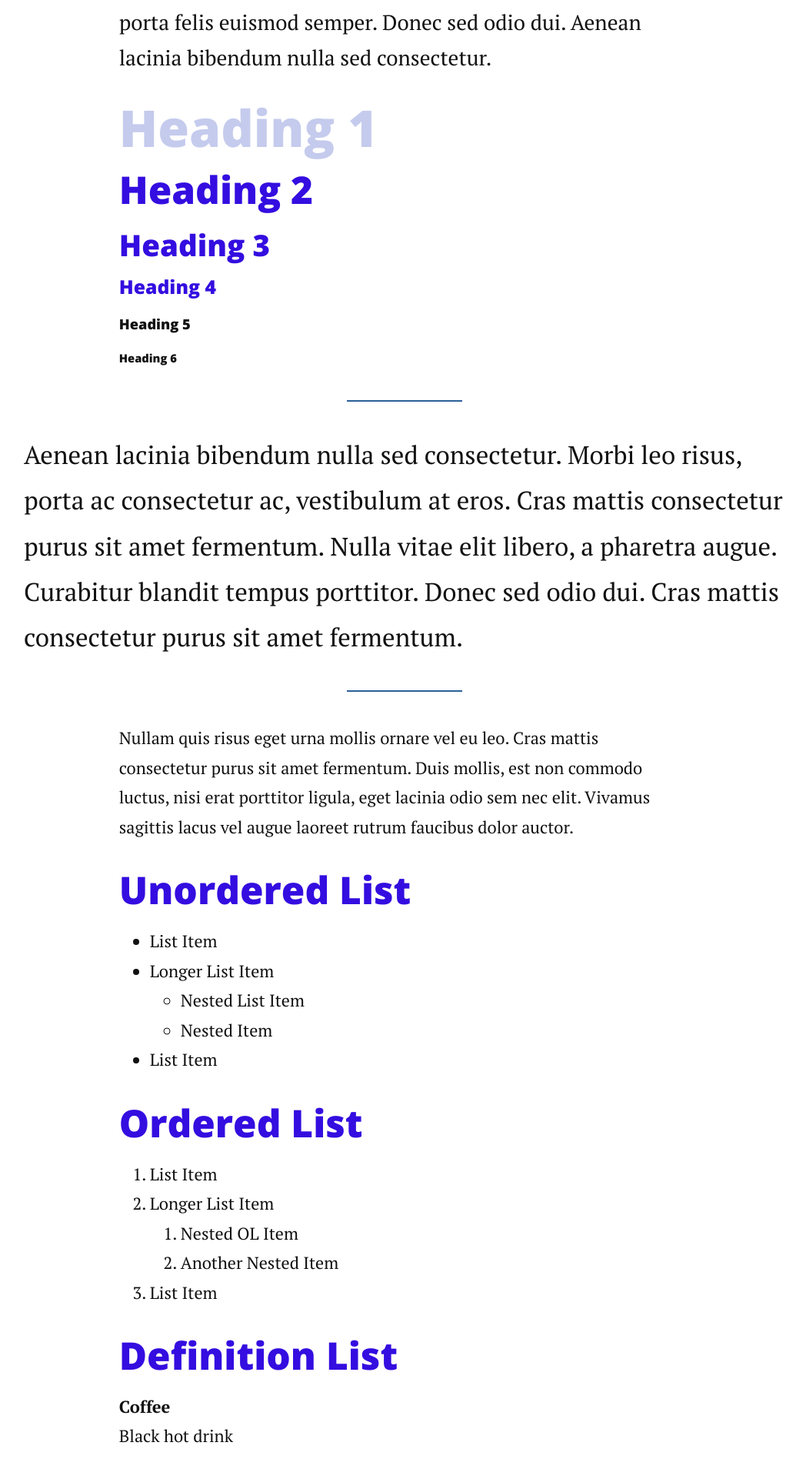
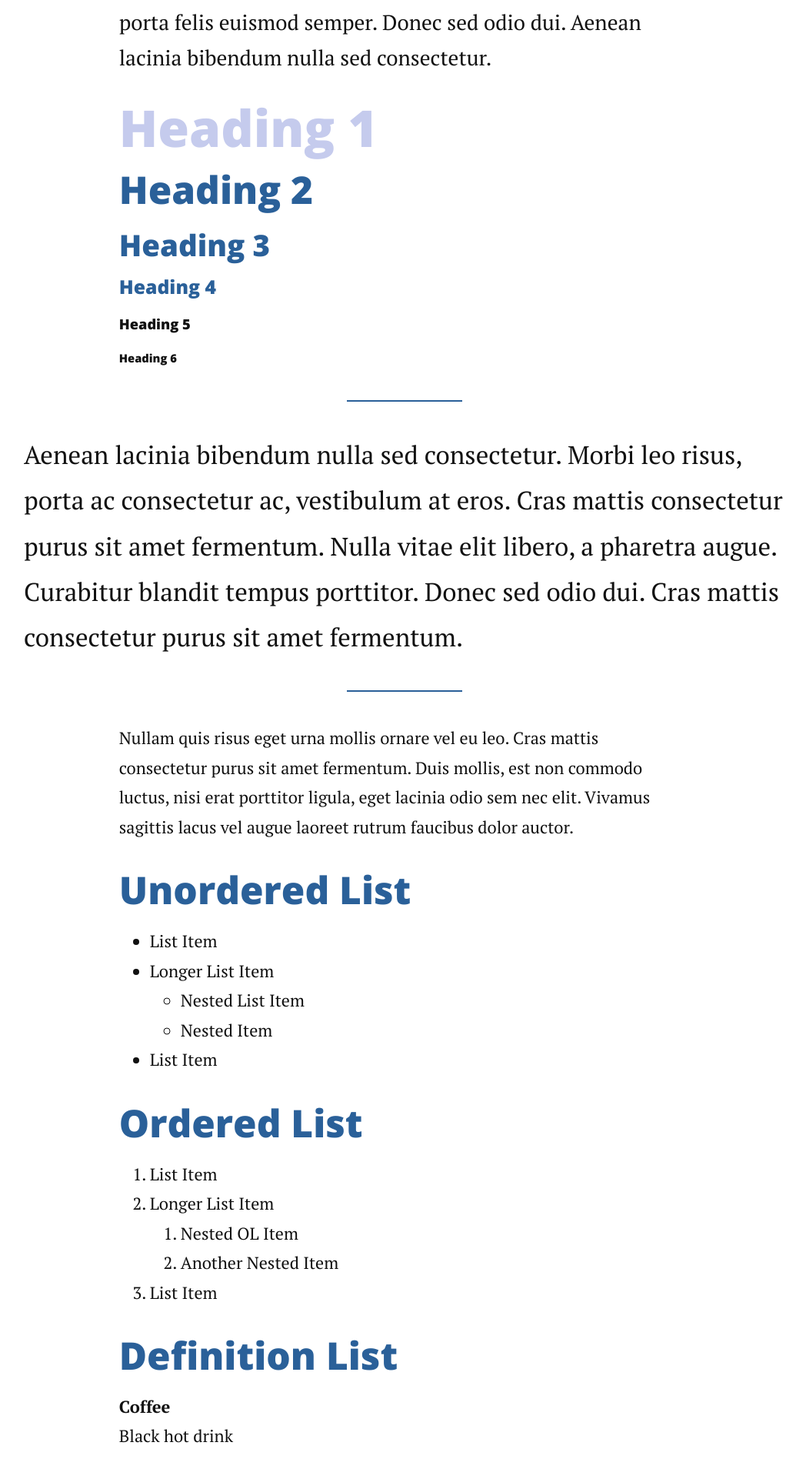
Before and after one commit to JordanNSZ/portofolio, a Jekyll site: the page built from _posts/2014-12-15-example-post-formatting.markdown, in a window 1280 px wide. Shown: the part 675-2571 px from the top of the page at 77% size, without its empty margins (114-1162 px from the left). Built offline with Jekyll 4.4.1, drawn with Linux system fonts in a browser that asks for light colours; nearby versions of some CDN libraries; comment, search, counter and statistics services are not loaded.

Commit message:
changement encore de la couleur de la typo

```diff
--- a/_sass/partials/_typography.scss
+++ b/_sass/partials/_typography.scss
@@ -26,7 +26,7 @@ h1, .h1 {
   h1, .h1 {
     font-size: 2.5em; // 2.5x body copy size = 40px
     line-height: 1.125;
-    // color: #9da7a8;essai à supprimer
+    // color: #2a6099;essai à supprimer
   }
 }
 
@@ -40,7 +40,7 @@ h1, .h1 {
 h2, .h2 {
   font-size: 1.6em; // 1.625x body copy size = 26px
   line-height: 1.15384615; // 30px / 26px
-  color: #340de0;
+  color: #2a6099;
 }
 
 @media (min-width: 43.75em) {
@@ -60,7 +60,7 @@ h2, .h2 {
 h3, .h3 {
   font-size: 1.3em; // 1.375x body copy size = 22px
   line-height: 1.13636364; //25px / 22px
-  color: #340de0;
+  color: #2a6099;
 }
 
 @media (min-width: 43.75em) {
@@ -80,7 +80,7 @@ h3, .h3 {
 h4, .h4 {
   font-size: 1.125em; // 1.125x body copy size = 18px
   line-height: 1.11111111;
-  color: #340de0; //#2a6099
+  color: #2a6099; //#2a6099
 }
 
 @media (min-width: 43.75em) {
```
